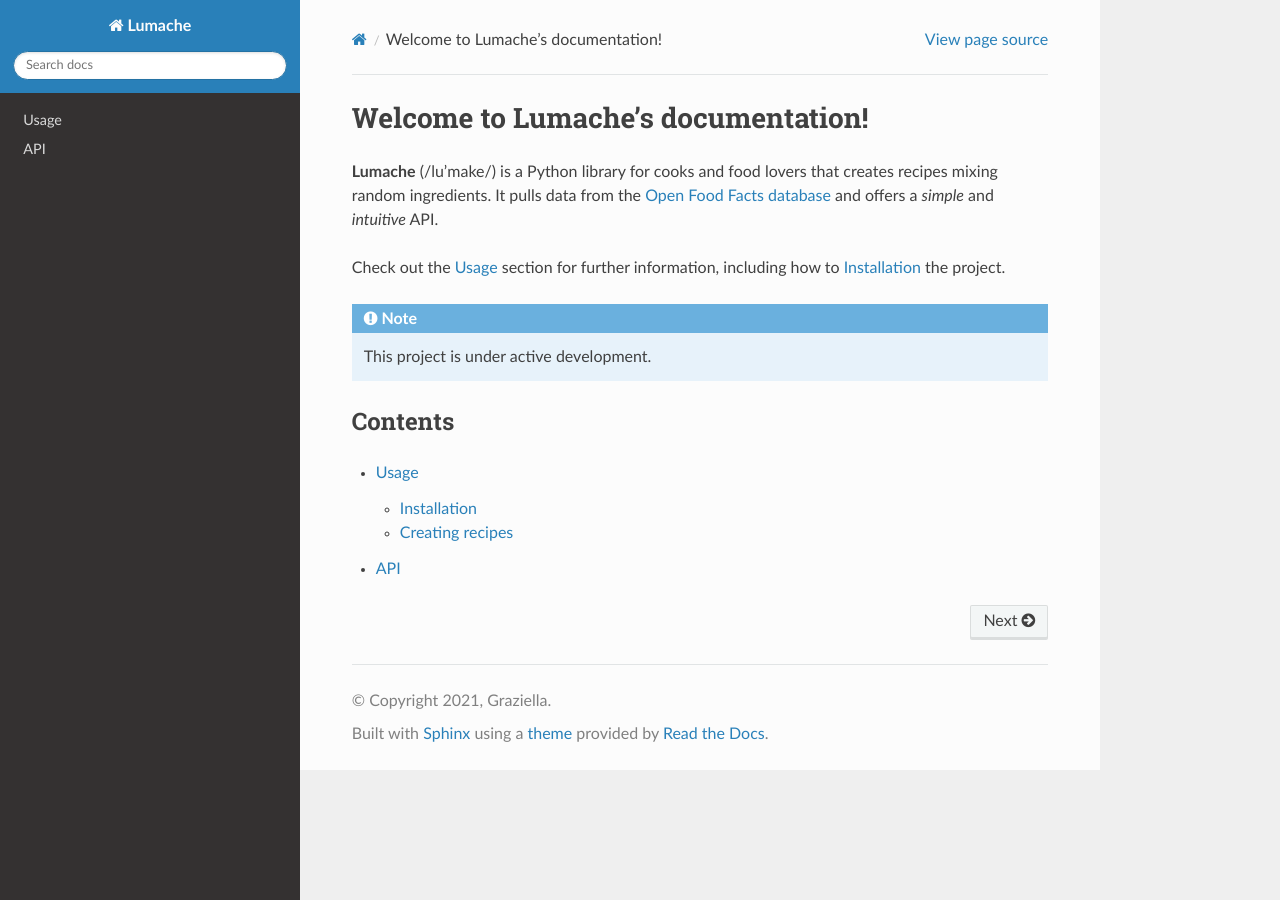
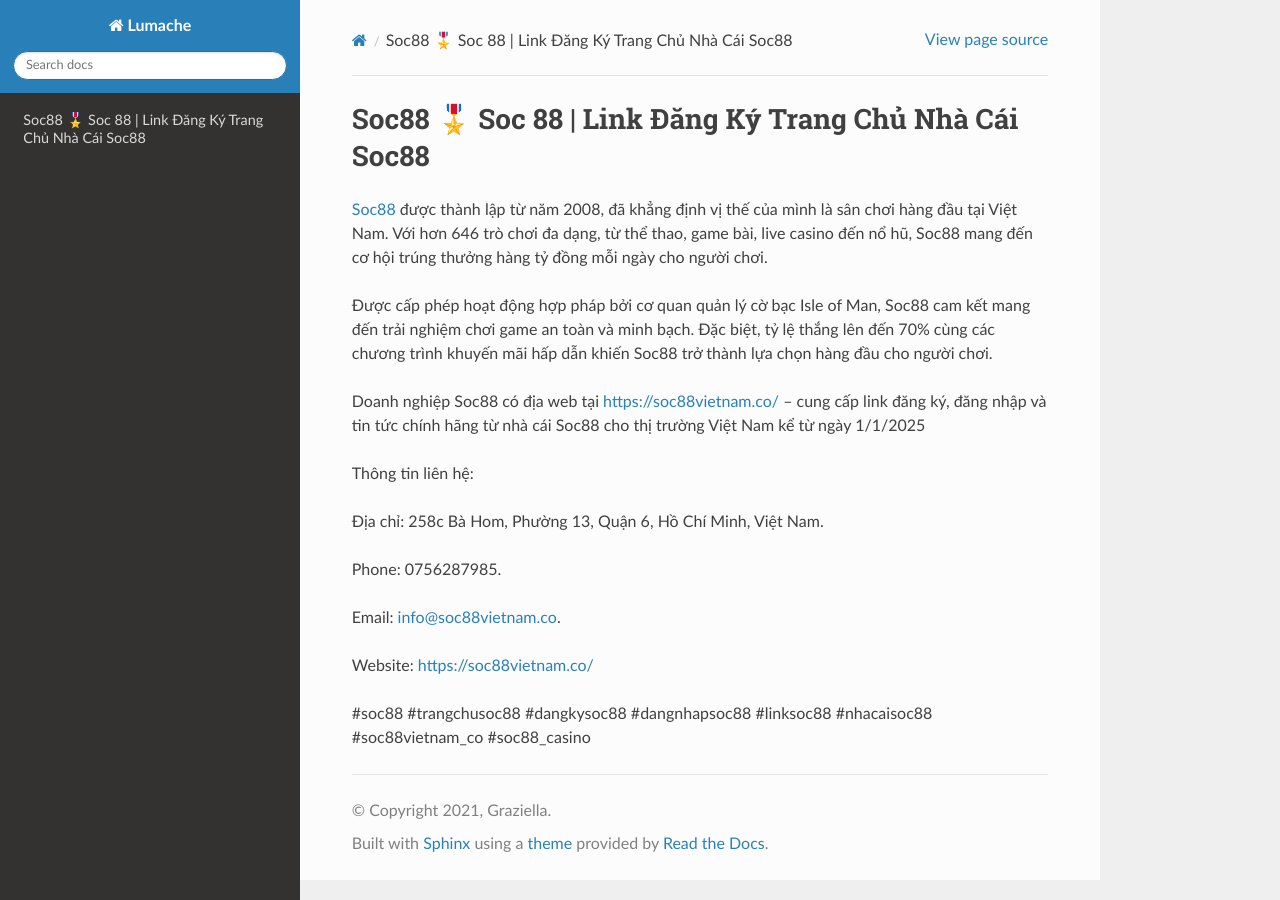
Before and after one commit to parkisngan19/soc88vietnamco, a Sphinx documentation site: the page built from docs/source/index.rst, in a window 1280 px wide. Built offline with Sphinx 7.4.7 and the Read the Docs theme 3.1.0, drawn with Linux system fonts in a browser that asks for light colours.

Commit message:
Update index.rst

```diff
--- a/docs/source/index.rst
+++ b/docs/source/index.rst
@@ -1,22 +1,20 @@
-Welcome to Lumache's documentation!
+Soc88 🎖️ Soc 88 | Link Đăng Ký Trang Chủ Nhà Cái Soc88
 ===================================
 
-**Lumache** (/lu'make/) is a Python library for cooks and food lovers
-that creates recipes mixing random ingredients.
-It pulls data from the `Open Food Facts database <https://world.openfoodfacts.org/>`_
-and offers a *simple* and *intuitive* API.
+`Soc88 <https://soc88vietnam.co/>`_ được thành lập từ năm 2008, đã khẳng định vị thế của mình là sân chơi hàng đầu tại Việt Nam. Với hơn 646 trò chơi đa dạng, từ  thể thao, game bài, live casino đến nổ hũ, Soc88 mang đến cơ hội trúng thưởng hàng tỷ đồng mỗi ngày cho người chơi.
 
-Check out the :doc:`usage` section for further information, including
-how to :ref:`installation` the project.
+Được cấp phép hoạt động hợp pháp bởi cơ quan quản lý cờ bạc Isle of Man, Soc88 cam kết mang đến trải nghiệm chơi game an toàn và minh bạch. Đặc biệt, tỷ lệ thắng lên đến 70% cùng các chương trình khuyến mãi hấp dẫn khiến Soc88 trở thành lựa chọn hàng đầu cho người chơi.
 
-.. note::
+Doanh nghiệp Soc88 có địa web tại https://soc88vietnam.co/ – cung cấp link đăng ký, đăng nhập và tin tức chính hãng từ nhà cái Soc88 cho thị trường Việt Nam kể từ ngày 1/1/2025
 
-   This project is under active development.
+Thông tin liên hệ:
 
-Contents
---------
+Địa chỉ: 258c Bà Hom, Phường 13, Quận 6, Hồ Chí Minh, Việt Nam.
 
-.. toctree::
+Phone: 0756287985.
 
-   usage
-   api
+Email: info@soc88vietnam.co.
+
+Website: https://soc88vietnam.co/
+
+#soc88 #trangchusoc88 #dangkysoc88 #dangnhapsoc88 #linksoc88 #nhacaisoc88 #soc88vietnam_co #soc88_casino
```
